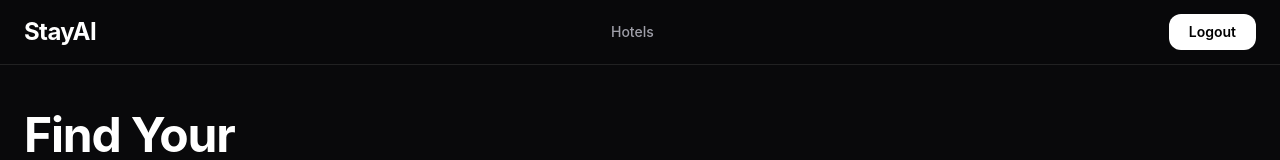
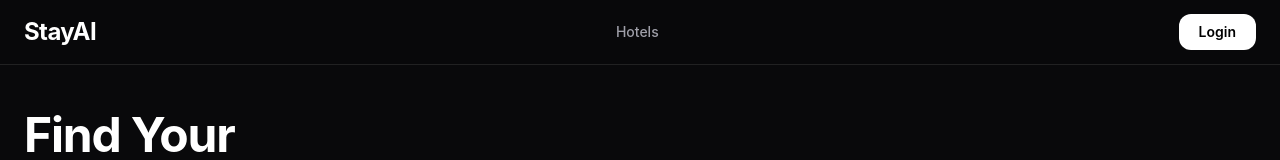
Before and after one commit to Arvind-Vishwa/AI-powered-Hotel-Booking, a React (Vite) app in the folder frontend/: page / in a window 1280 px wide. Shown: the top 160 px of the page. Built offline with nearby package versions, Linux system fonts and the light colour scheme; no server answers.

Commit message:
updated a navbar

```diff
--- a/frontend/src/componenet/Navbar.jsx
+++ b/frontend/src/componenet/Navbar.jsx
@@ -56,13 +56,22 @@ export default function Navbar() {
             </div>
           )}
 
-          {/* LOGOUT */}
+          {/* LOGIN / LOGOUT */}
+          {user ? (
             <button
               onClick={handleLogout}
               className="px-5 py-2 rounded-xl bg-white text-black text-sm font-semibold hover:scale-105 transition-all duration-300"
             >
               Logout
             </button>
+          ) : (
+            <Link
+              to="/login"
+              className="px-5 py-2 rounded-xl bg-white text-black text-sm font-semibold hover:scale-105 transition-all duration-300"
+            >
+              Login
+            </Link>
+          )}
 
         </div>
       </div>
```
Lines whose indentation alone changed are shown as unchanged.
